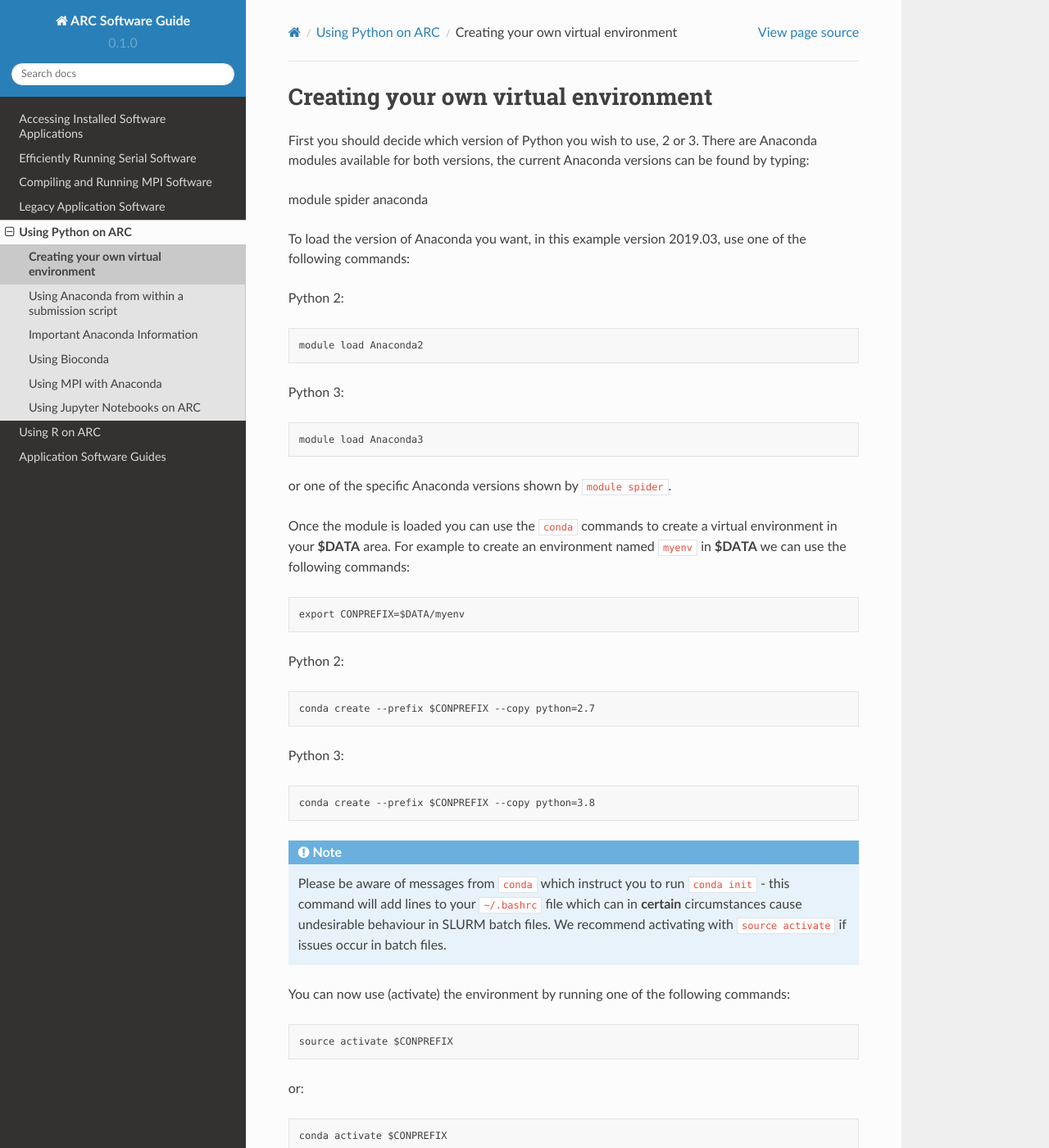
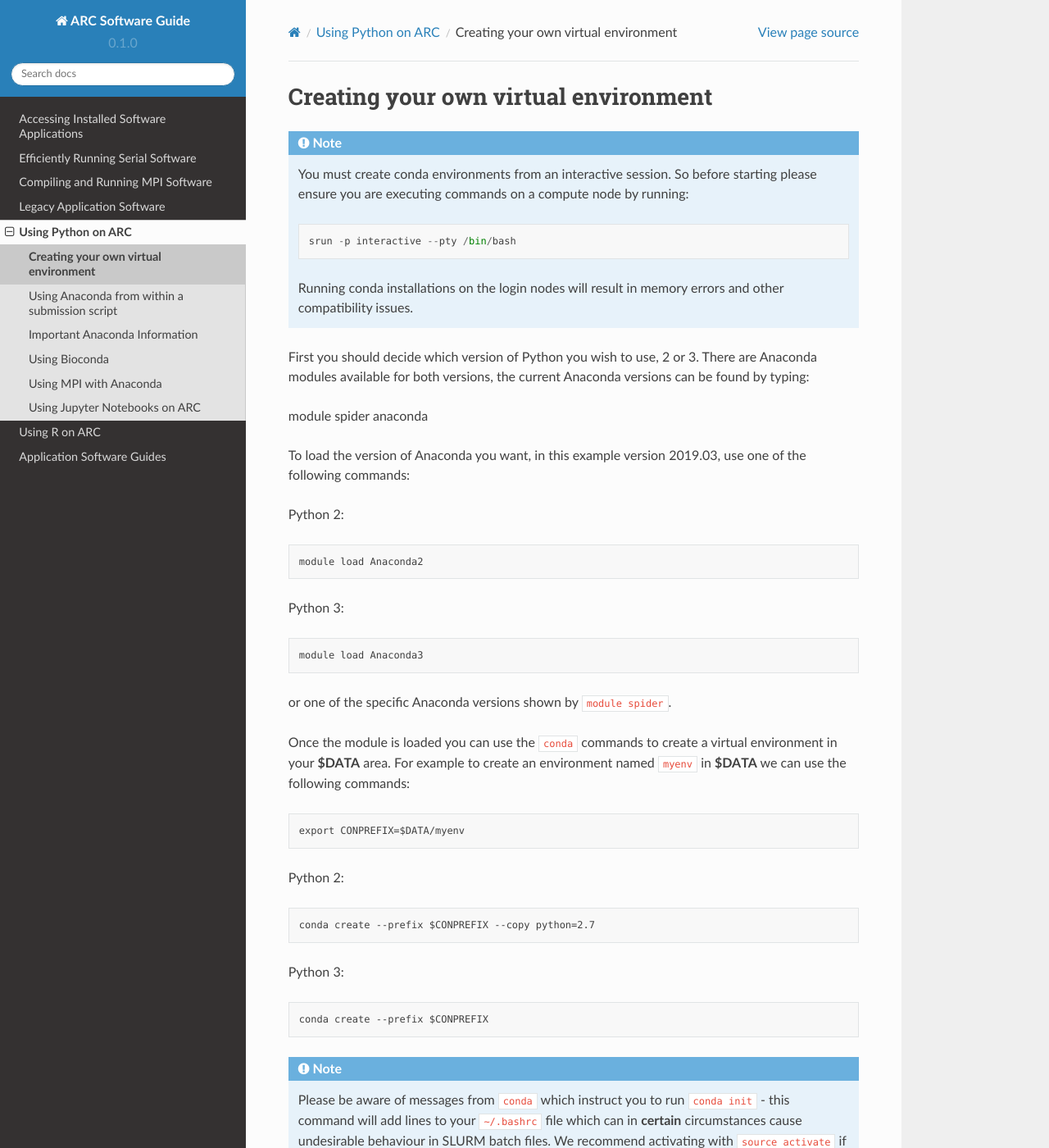
Before and after one commit to oxford-arc/arc-software-guide, a Sphinx documentation site: the page built from docs/source/python/anaconda_venv.rst, in a window 1280 px wide and 1400 px high. Shown: the whole window at 82% size. Built offline with Sphinx 7.4.7 and the Read the Docs theme 2.0.0, drawn with Linux system fonts in a browser that asks for light colours.

Commit message:
Updated with interactive session instructions

```diff
--- a/docs/source/python/anaconda_venv.rst
+++ b/docs/source/python/anaconda_venv.rst
@@ -1,5 +1,14 @@
 Creating your own virtual environment
 -------------------------------------
+
+.. note::
+  You must create conda environments from an interactive session. So before starting please ensure you are executing commands on a
+  compute node by running::
+
+      srun -p interactive --pty /bin/bash
+
+  Running conda installations on the login nodes will result in memory errors and other compatibility issues.
+
 
 First you should decide which version of Python you wish to use, 2 or 3. There are Anaconda modules available for both versions, the current Anaconda
 versions can be found by typing::
@@ -29,7 +38,7 @@ Python 2::
 
 Python 3::
 
-  conda create --prefix $CONPREFIX --copy python=3.8
+  conda create --prefix $CONPREFIX
 
 .. note::
   Please be aware of messages from ``conda`` which instruct you to run ``conda init`` - this command will add lines to your ``~/.bashrc`` file which can in **certain**
```
